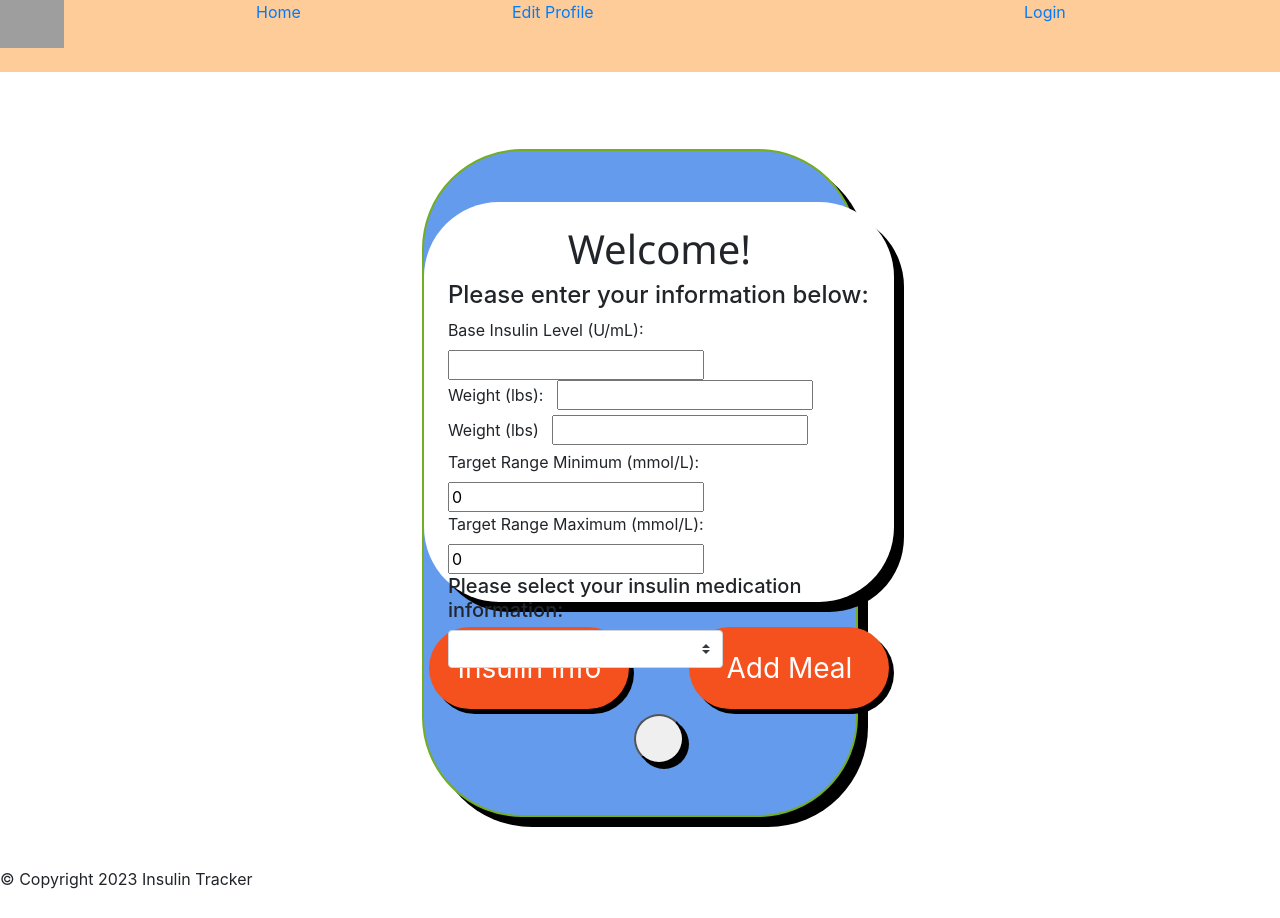
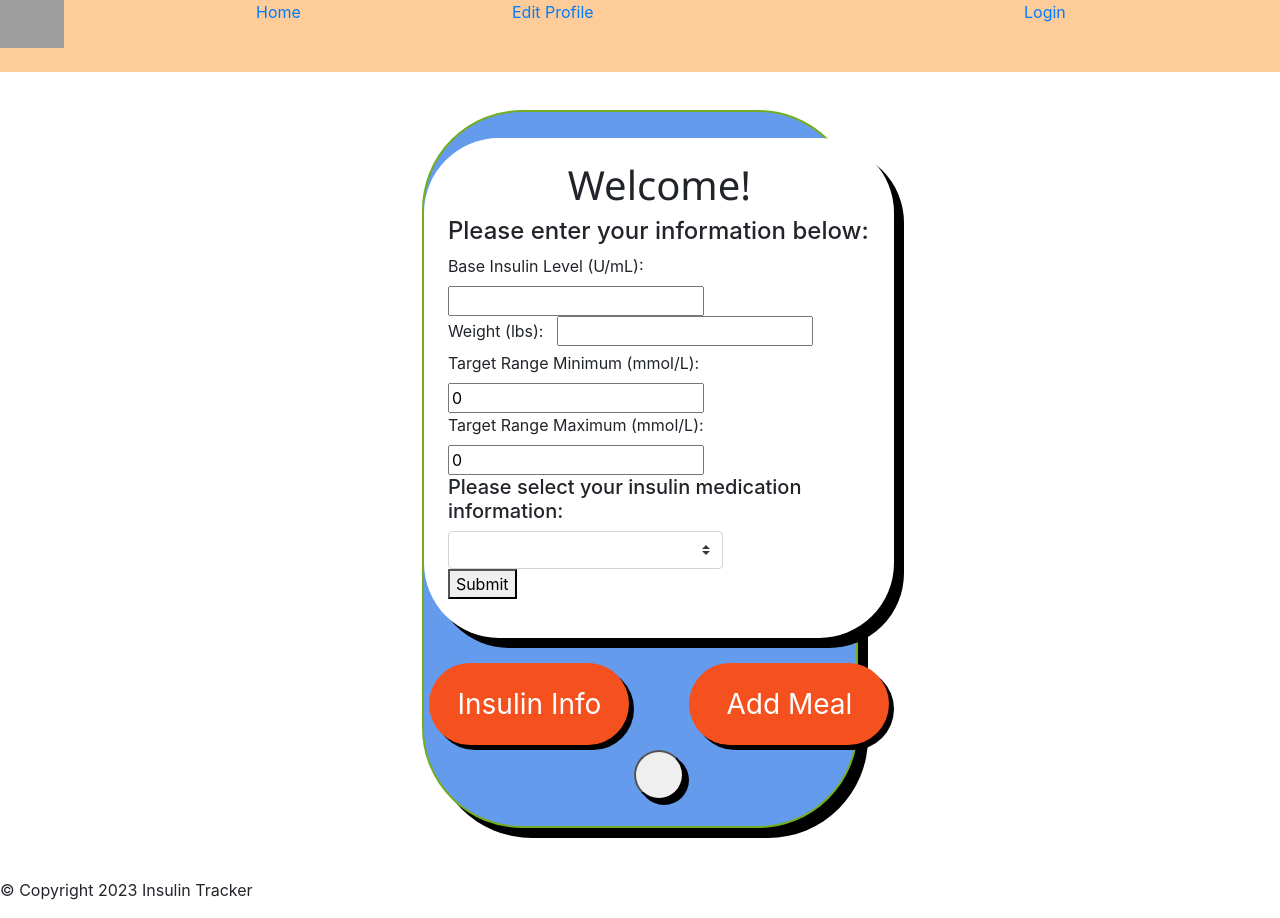
Before and after one commit to samhaile7/SugarSync_Insulin_Tracker_Application, a Vue app in the folder vue/: page /insulindevice in a window 1280 px wide. Built offline with nearby package versions, Linux system fonts and the light colour scheme; grey boxes are pictures that could not be loaded.

Commit message:
pushing front and back end changes

```diff
--- a/vue/src/components/NewUserInput.vue
+++ b/vue/src/components/NewUserInput.vue
@@ -1,5 +1,5 @@
-<template>
-  <div class="main-grid">
+<template >
+  <div class="main-grid ">
     <div class="input-grid">
     <h1>Welcome!</h1>
     <h4>Please enter your information below:</h4>
@@ -10,8 +10,7 @@
 
       <label for="">Weight (lbs):</label>&nbsp;&nbsp;
       <input required type="text" id="text2" v-model.number="userInput.weight" />
-      <label for="">Weight (lbs)</label>&nbsp;&nbsp;
-      <input type="text" v-model.number="userInput.weight" /><br>
+
 
       <label for="">Target Range Minimum (mmol/L):</label>
       <input required type="text" v-model.number="userInput.targetRangeMin" /><br>
@@ -141,6 +140,10 @@ h1 {
 
 }
 
+.scrollable {
+  overflow-y: scroll;
+}
+
 
 
 
--- a/vue/src/components/TheDevice.vue
+++ b/vue/src/components/TheDevice.vue
@@ -40,6 +40,7 @@ export default {
   background-color: white;
   border-color: black;
   border-radius: 75px;
+  height: 500px;
   margin-bottom: 20px;
 }
 
@@ -98,11 +99,12 @@ export default {
     border-radius: 100px;
     border: 2px solid #73AD21;
     margin-left: 33%;
-    padding-top: 4%;
-    padding-bottom: 4%;
-    margin-top: 6%;
+    padding-top: 2%;
+    padding-bottom: 2%;
+    margin-top: 3%;
     margin-right: 33%;
     margin-bottom: 50px;
+
   /* padding: 20px;
   width: 100vh;
   height: 150px; */
@@ -114,6 +116,7 @@ export default {
     ". insulinbtn . mealbtn ."
     ". . fakebtn1 . ."
 
+
   ;
 }
 
--- a/vue/src/services/UserInputService.js
+++ b/vue/src/services/UserInputService.js
@@ -3,7 +3,7 @@ import axios from "axios";
 export default{
 
 addUserInput(userInput) {
-    return axios.post('/userinput', userInput)
+    return axios.post('/insulindevice', userInput)
 },
 
 getUserInput(id) {
@@ -19,7 +19,7 @@ updateUserInput(userInput) {
 },
 
 addMeal(mealInput) {
-    return axios.post('/meal', mealInput);
+    return axios.post('/insulinmealdevice', mealInput);
 }
 
 
```
Also changed, not shown: 2 other files (tests, documents, lock files or other folders).
